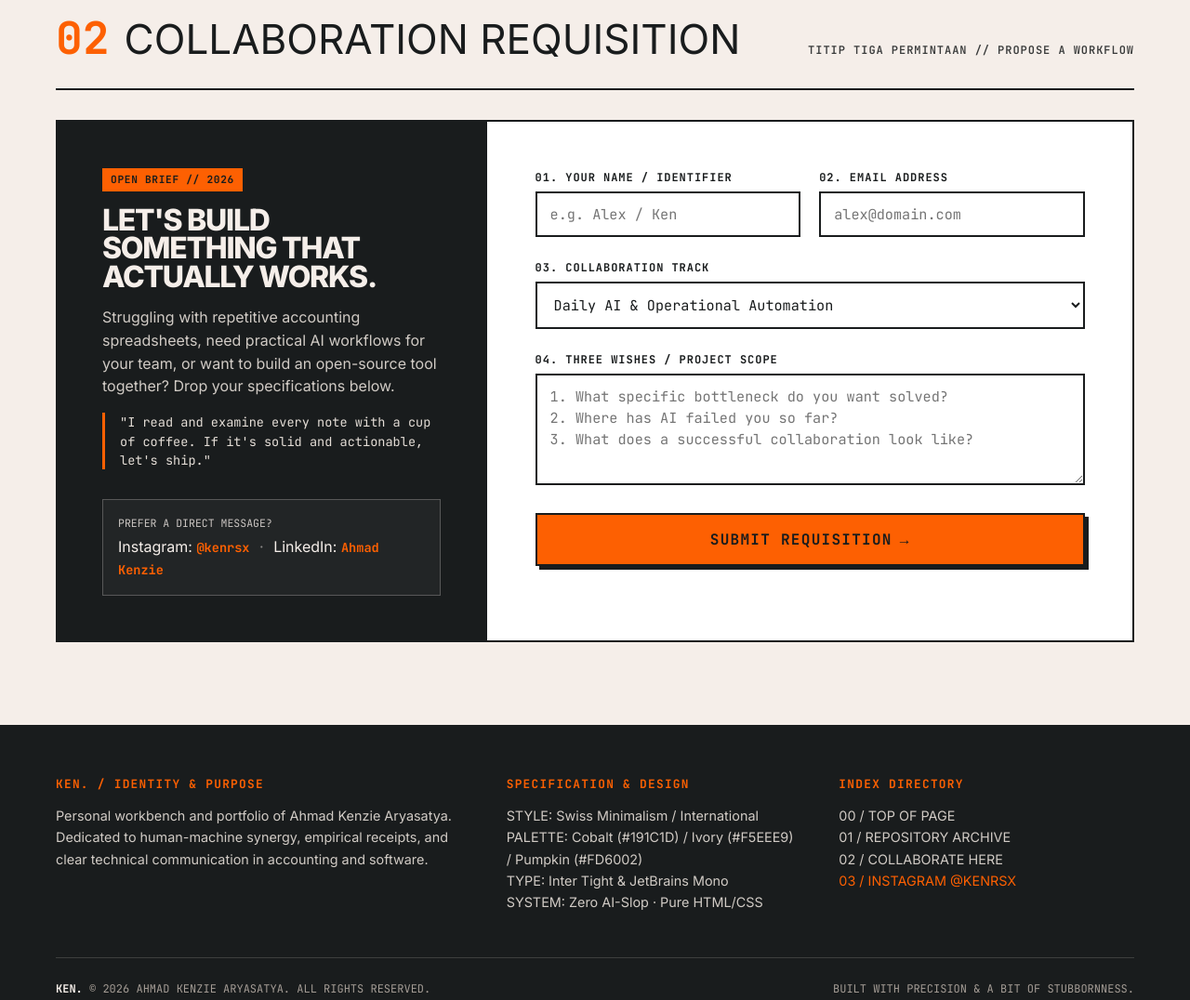
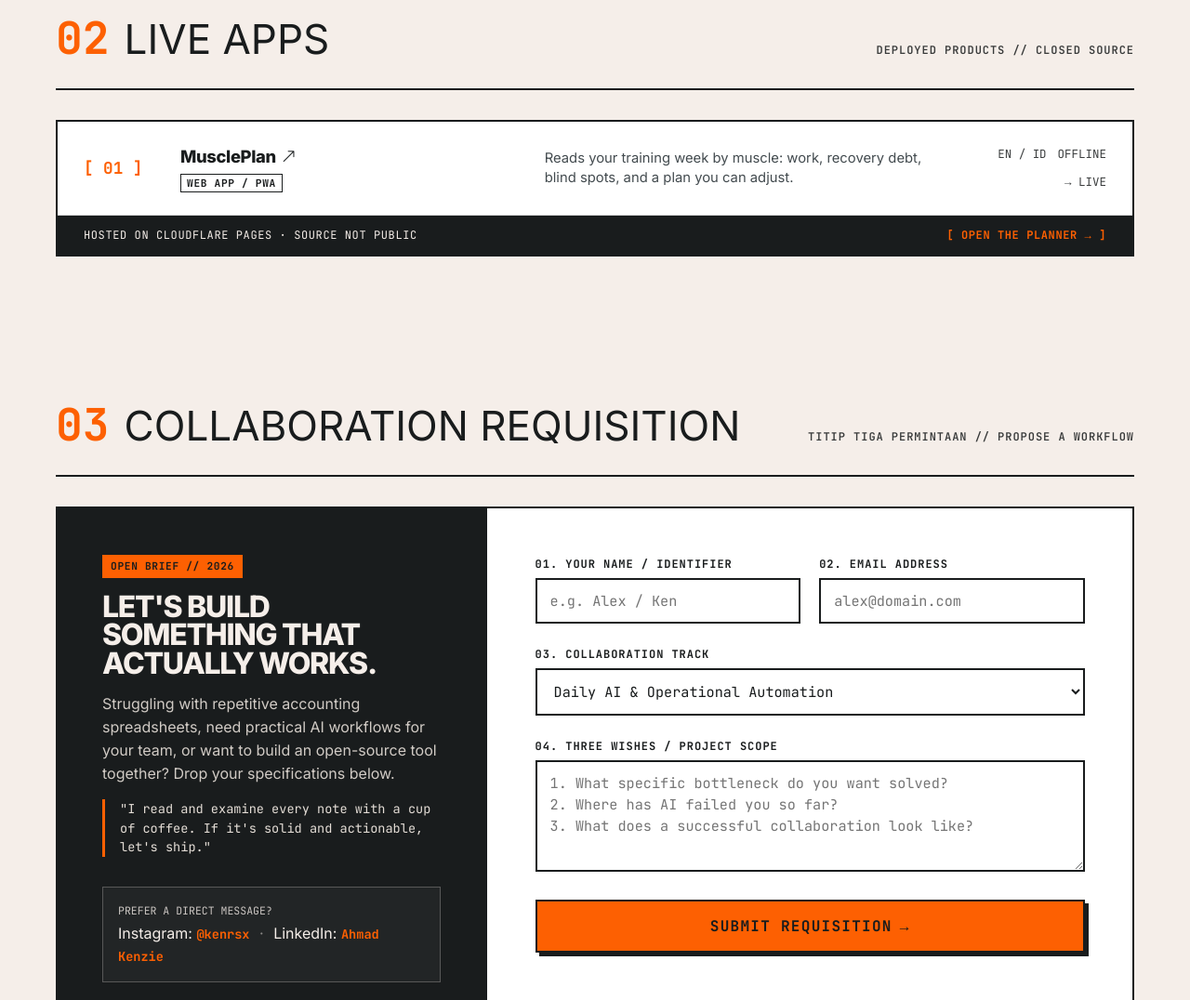
Before and after one commit to kenrsx/kenrsx.github.io, a plain HTML site: page index.html in a window 1280 px wide. Shown: the part 1960-3036 px from the top of the page at 93% size. Drawn offline with nearby package versions, Linux system fonts and the light colour scheme; no server answers.

Commit message:
Add files via upload

```diff
--- a/index.html
+++ b/index.html
@@ -1082,13 +1082,60 @@
             </div>
         </section>
 
-        <!-- ========== 02 / COLLABORATION & THREE WISHES ========== -->
-        <section id="collaborate" class="collab-section">
+        <!-- ========== 02 / LIVE APPS (NOT ON GITHUB) ========== -->
+        <section id="apps" class="projects-section">
             <div class="container-swiss">
 
                 <div class="section-header-block">
                     <div class="section-title">
                         <span class="section-index-num">02</span>
+                        <span data-i18n="apps_heading">LIVE APPS</span>
+                    </div>
+                    <div class="swiss-label" data-i18n="apps_sublabel">
+                        DEPLOYED PRODUCTS // CLOSED SOURCE
+                    </div>
+                </div>
+
+                <div class="repo-catalog-table">
+                    <a href="https://muscle-plan-8uk.pages.dev/" target="_blank" rel="noopener" class="repo-row">
+                        <div class="repo-row-index">[ 01 ]</div>
+                        <div class="repo-name-group">
+                            <span class="repo-name">
+                                MusclePlan
+                                <i class="bi bi-arrow-up-right" style="font-size: 0.85em;"></i>
+                            </span>
+                            <span class="swiss-tag" style="width: fit-content; padding: 1px 6px;">
+                                Web App / PWA
+                            </span>
+                        </div>
+                        <div class="repo-description" data-i18n="app_desc_1">
+                            Reads your training week by muscle: work, recovery debt, blind spots, and a plan you can adjust.
+                        </div>
+                        <div class="repo-metrics">
+                            <span>EN / ID</span>
+                            <span>OFFLINE</span>
+                            <span>&rarr; LIVE</span>
+                        </div>
+                    </a>
+
+                    <div class="repo-footer-bar">
+                        <span data-i18n="apps_footer_sync">HOSTED ON CLOUDFLARE PAGES &middot; SOURCE NOT PUBLIC</span>
+                        <a href="https://muscle-plan-8uk.pages.dev/app" target="_blank" rel="noopener" data-i18n="apps_footer_open">
+                            [ OPEN THE PLANNER &rarr; ]
+                        </a>
+                    </div>
+                </div>
+
+            </div>
+        </section>
+
+        <!-- ========== 03 / COLLABORATION & THREE WISHES ========== -->
+        <section id="collaborate" class="collab-section">
+            <div class="container-swiss">
+
+                <div class="section-header-block">
+                    <div class="section-title">
+                        <span class="section-index-num">03</span>
                         <span data-i18n="collab_heading">COLLABORATION REQUISITION</span>
                     </div>
                     <div class="swiss-label" data-i18n="collab_sublabel">
@@ -1201,8 +1248,9 @@
                     <ul>
                         <li><a href="#top" style="color:#d1cbc5; text-decoration:none;">00 / TOP OF PAGE</a></li>
                         <li><a href="#projects" style="color:#d1cbc5; text-decoration:none;">01 / REPOSITORY ARCHIVE</a></li>
-                        <li><a href="#collaborate" style="color:#d1cbc5; text-decoration:none;">02 / COLLABORATE HERE</a></li>
-                        <li><a href="https://instagram.com/kenrsx" target="_blank" rel="noopener" style="color:var(--c-pumpkin); text-decoration:none;">03 / INSTAGRAM @KENRSX</a></li>
+                        <li><a href="#apps" style="color:#d1cbc5; text-decoration:none;">02 / LIVE APPS</a></li>
+                        <li><a href="#collaborate" style="color:#d1cbc5; text-decoration:none;">03 / COLLABORATE HERE</a></li>
+                        <li><a href="https://instagram.com/kenrsx" target="_blank" rel="noopener" style="color:var(--c-pumpkin); text-decoration:none;">04 / INSTAGRAM @KENRSX</a></li>
                     </ul>
                 </div>
             </div>
@@ -1244,6 +1292,11 @@
                 projects_sublabel: "ARSIP TERBUKA // GITHUB",
                 repo_footer_sync: "SUMBER: GITHUB.COM/KENRSX \u00B7 API TERHUBUNG",
                 repo_footer_all: "[ LIHAT SEMUA REPOSITORI DI GITHUB \u2192 ]",
+                apps_heading: "APLIKASI LIVE",
+                apps_sublabel: "PRODUK TERDEPLOY // KODE TERTUTUP",
+                app_desc_1: "Membaca minggu latihanmu per otot: beban kerja, utang pemulihan, titik buta, dan rencana yang bisa kamu atur.",
+                apps_footer_sync: "DI-HOST DI CLOUDFLARE PAGES \u00b7 KODE TIDAK PUBLIK",
+                apps_footer_open: "[ BUKA PLANNER \u2192 ]",
                 collab_heading: "FORMULIR KOLABORASI",
                 collab_sublabel: "TITIP TIGA PERMINTAAN // PROPOSE A WORKFLOW",
                 collab_manifesto_title: "Mari Buat Sesuatu yang Benar-Benar Bekerja.",
@@ -1288,6 +1341,11 @@
                 projects_sublabel: "PUBLIC ARCHIVE // GITHUB",
                 repo_footer_sync: "SOURCE: GITHUB.COM/KENRSX \u00B7 LIVE API LINKED",
                 repo_footer_all: "[ VIEW ALL REPOSITORIES ON GITHUB \u2192 ]",
+                apps_heading: "LIVE APPS",
+                apps_sublabel: "DEPLOYED PRODUCTS // CLOSED SOURCE",
+                app_desc_1: "Reads your training week by muscle: work, recovery debt, blind spots, and a plan you can adjust.",
+                apps_footer_sync: "HOSTED ON CLOUDFLARE PAGES \u00b7 SOURCE NOT PUBLIC",
+                apps_footer_open: "[ OPEN THE PLANNER \u2192 ]",
                 collab_heading: "COLLABORATION REQUISITION",
                 collab_sublabel: "TITIP TIGA PERMINTAAN // PROPOSE A WORKFLOW",
                 collab_manifesto_title: "Let's Build Something That Actually Works.",
```
Also changed, not shown: 1 other file.
